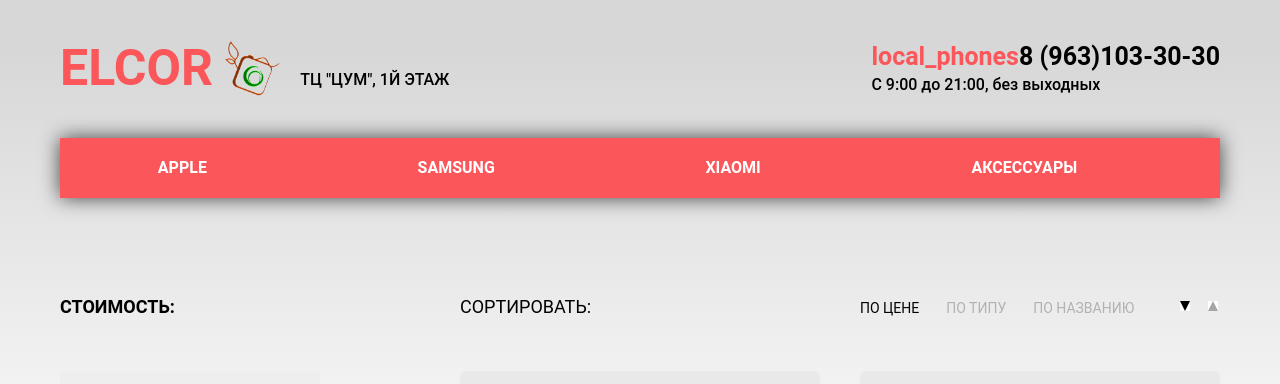
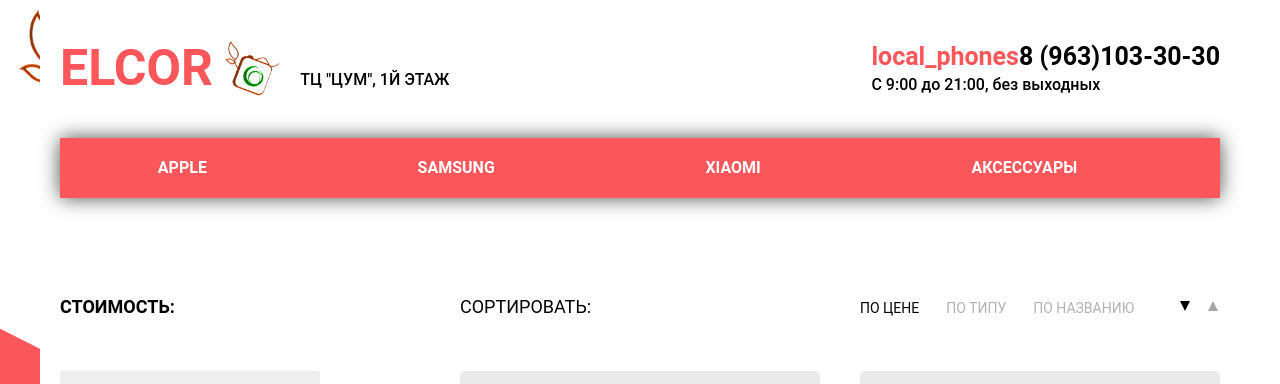
Before and after one commit to vakolesnikov/elcor, a React app: page /catalog in a window 1280 px wide. Shown: the top 384 px of the page. Built offline with nearby package versions, Linux system fonts and the light colour scheme; some icons are missing.

Commit message:
background update

```diff
--- a/src/components/View/index.css
+++ b/src/components/View/index.css
@@ -16,11 +16,15 @@
     width: 1200px;
     padding: 0 20px;
     margin: 0 auto;
+    background-color: #fff;
 }
 
 .main-container {
-    background: rgb(215,215,215);
-    background: linear-gradient(180deg, rgba(215,215,215,1) 4%, rgba(255,255,255,1) 45%);
+    /*background: rgb(215,215,215);*/
+    /*background: linear-gradient(180deg, rgba(215,215,215,1) 4%, rgba(255,255,255,1) 45%);*/
+    background-image: url("../../assets/main-background.png");
+    background-attachment: fixed;
+    background-repeat: no-repeat;
 }
 
 .main-header{
```
Also changed, not shown: src/assets/main-background.png (added).
